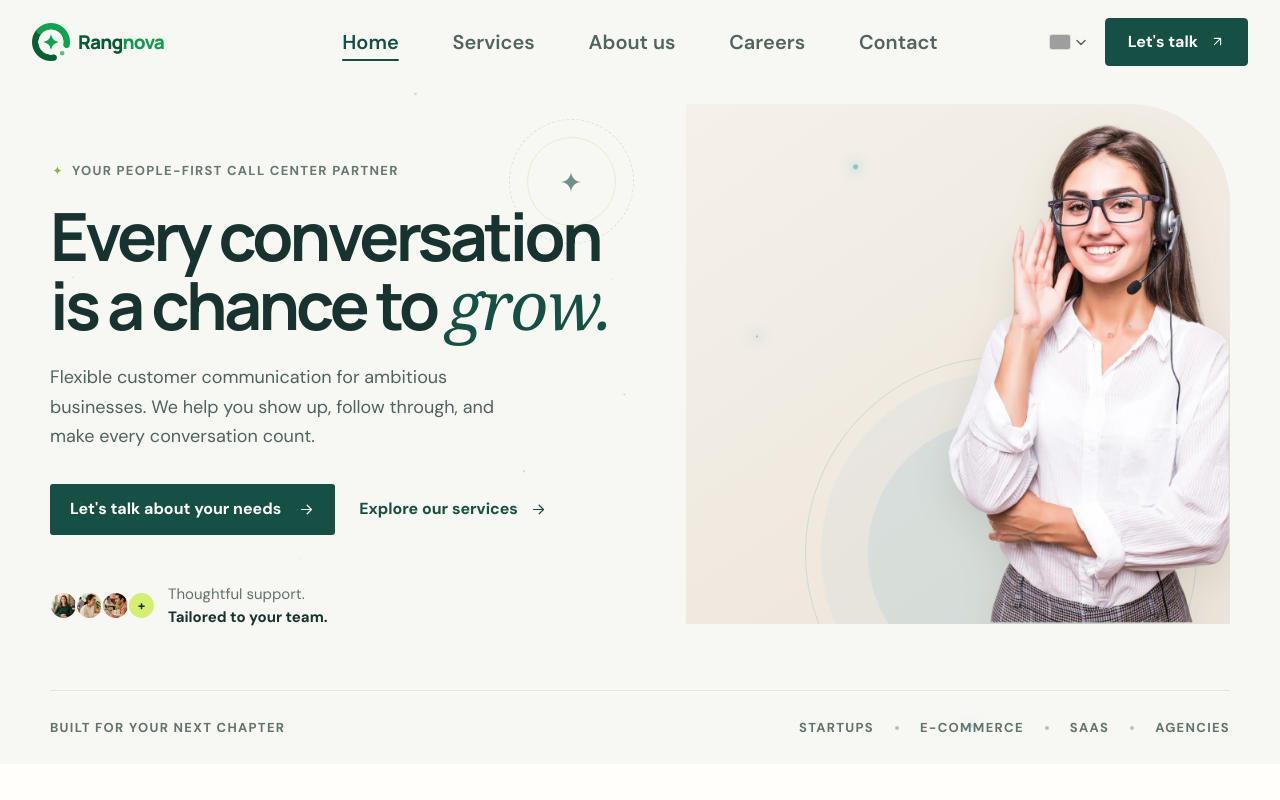
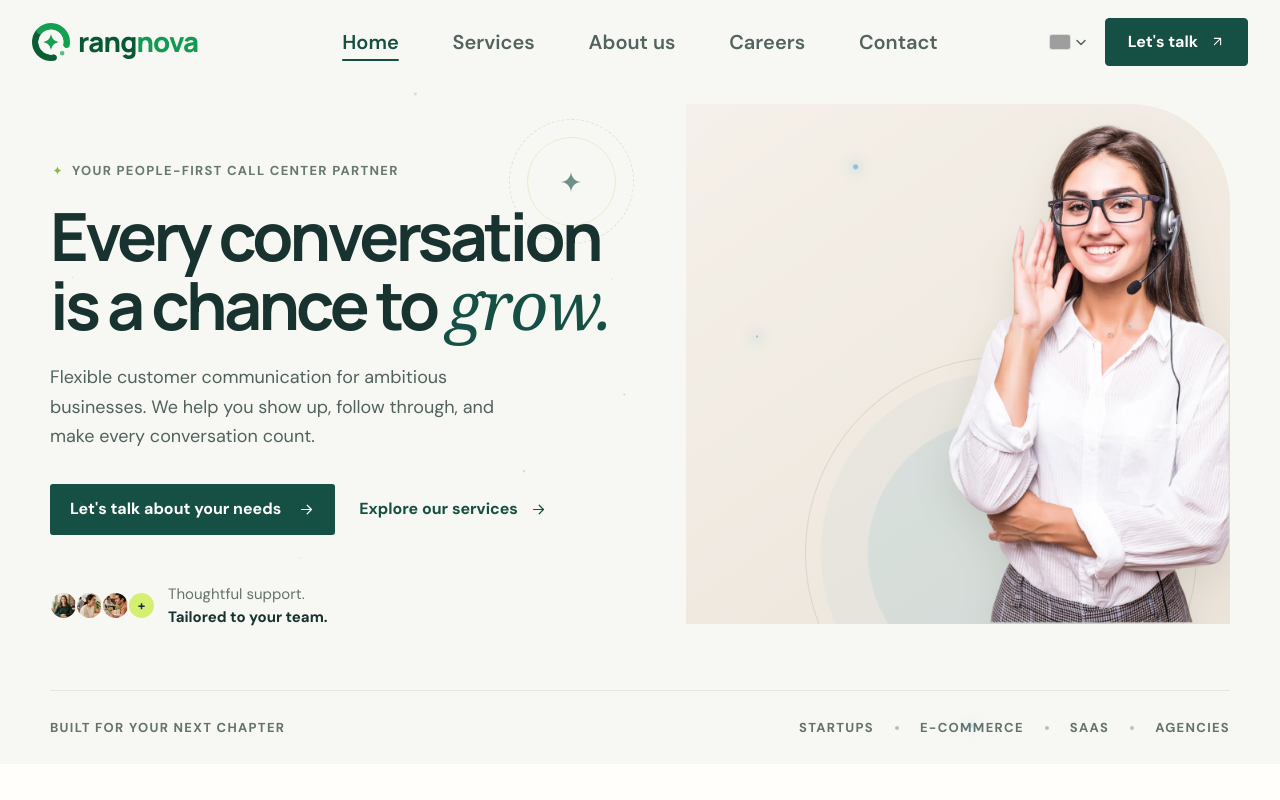
Before and after one commit to AnassTBS/Ringnova, a React (Vite) app: page / in a window 1280 px wide. Shown: the top 800 px of the page. Built offline with nearby package versions, Linux system fonts and the light colour scheme; grey boxes are pictures that could not be loaded.

Commit message:
Saving uncommitted changes before archiving session

```diff
--- a/src/main.jsx
+++ b/src/main.jsx
@@ -471,7 +471,7 @@ function Brand({ light = false }) {
         <RingnovaStar size={12} className="brand-star-flare" />
       </span>
       <span className="brand-wordmark" aria-hidden="true">
-        <span>Rang</span><span className="brand-wordmark-accent">nova</span>
+        <span>rang</span><span className="brand-wordmark-accent">nova</span>
       </span>
     </SmartNavLink>
   );
--- a/src/styles.css
+++ b/src/styles.css
@@ -89,6 +89,7 @@ button, a { -webkit-tap-highlight-color: transparent; }
 .brand:hover .brand-mark { transform: scale(1.05); }
 .brand:hover .brand-star-flare { opacity: 1; transform: scale(1) rotate(90deg); }
 .brand-wordmark { display: block; width: 108px; height: auto; color: #085833; font: 800 19px/1 var(--font-heading); letter-spacing: -.8px; white-space: nowrap; }
+.site-header .brand-wordmark { width: auto; font-size: clamp(26px, 2.15vw, 30px); }
 .brand-wordmark-accent { color: #129a53; }
 .brand-light .brand-wordmark { color: #fff; }
 .footer-brand-block .brand-light .brand-wordmark-accent { color: var(--lime); }
@@ -108,7 +109,7 @@ button, a { -webkit-tap-highlight-color: transparent; }
 .language-switcher { position: relative; flex: 0 0 auto; }
 .language-switcher-trigger { display: inline-flex; align-items: center; justify-content: center; gap: 5px; min-width: 40px; min-height: 40px; padding: 0 6px; border: 0; border-radius: 4px; background: transparent; color: #53635e; cursor: pointer; transition: background-color 160ms ease, color 160ms ease; }
 .language-switcher-trigger:hover, .language-switcher-trigger[aria-expanded="true"] { background: #edf1e9; color: var(--green); }
-.language-flag { display: block; width: 20px; height: 14px; flex: 0 0 auto; overflow: hidden; border-radius: 2px; box-shadow: 0 0 0 1px rgba(24, 51, 47, .12); }
+.language-flag { display: block; width: 20px; height: 14px; flex: 0 0 auto; overflow: hidden; border-radius: 2px; box-shadow: 0 0 0 1px rgba(24, 51, 47, .12); object-fit: cover; }
 .language-chevron { display: block; transition: transform 160ms ease; }
 .language-chevron.is-open { transform: rotate(180deg); }
 .language-switcher-menu { position: absolute; z-index: 30; top: calc(100% + 6px); inset-inline-end: 0; display: grid; min-width: 76px; padding: 4px; border: 1px solid #dce3dc; border-radius: 4px; background: var(--cream); box-shadow: 0 7px 20px rgba(18, 46, 37, .12); animation: language-menu-enter 170ms ease-out both; }
```
